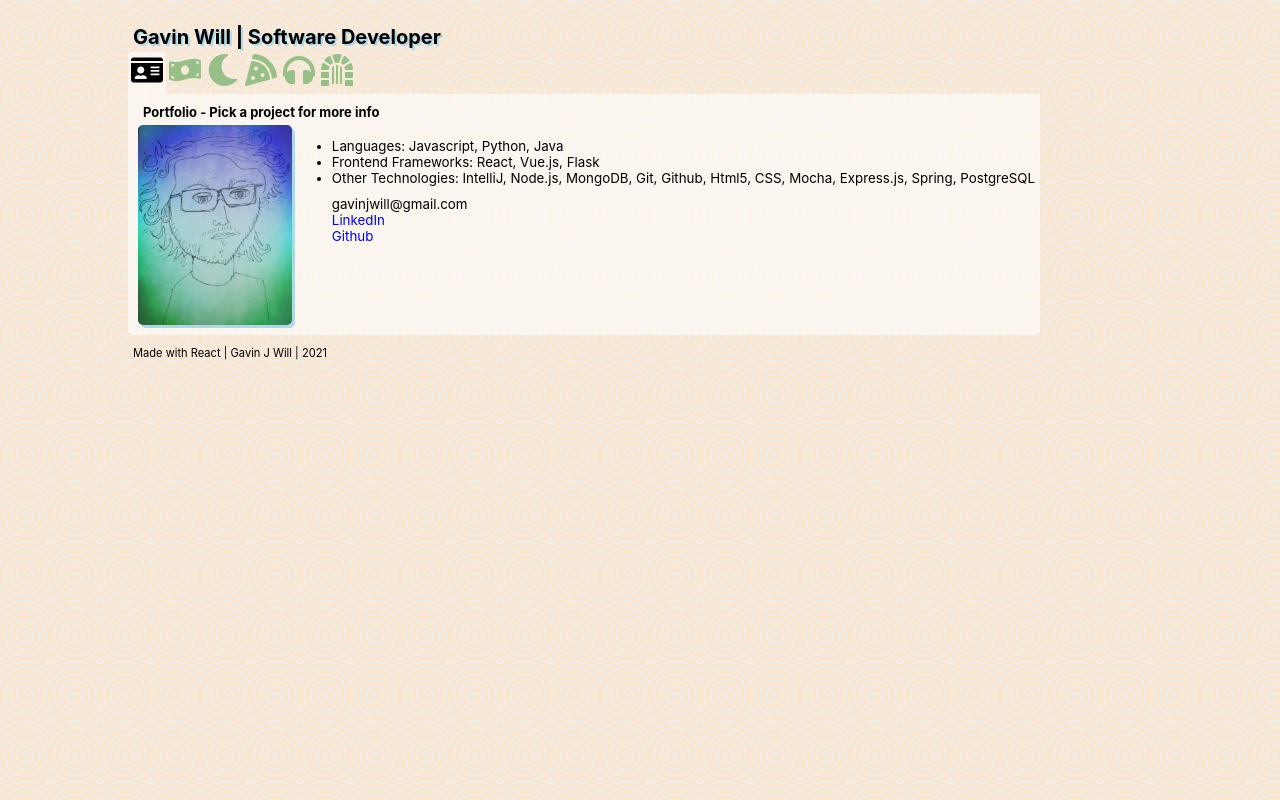
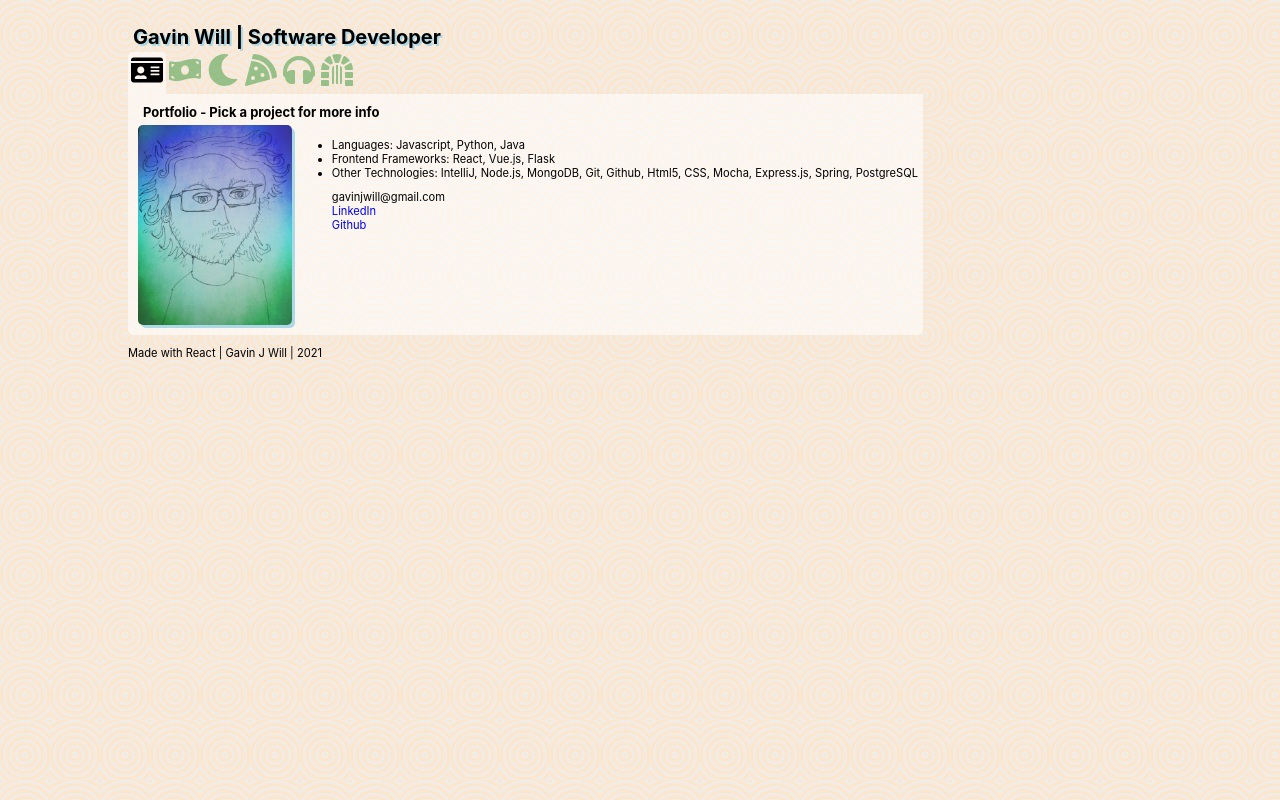
Before and after one commit to lushpurr/gjw_profile, a React (Create React App) app: page / in a window 1280 px wide. Built offline with nearby package versions, Linux system fonts and the light colour scheme.

Commit message:
fixed github router home issue

```diff
--- a/src/components/ProjectInfo.css
+++ /dev/null
@@ -1,4 +0,0 @@
-p {
-    padding: 0px 5px 5px 5px;
-
-}
--- a/src/components/ProjectInfo.js
+++ b/src/components/ProjectInfo.js
@@ -1,5 +1,4 @@
 import React from 'react';
-import './ProjectInfo.css'
 import Face from '.././images/face.jpg';
 import '../components/projects/Projects.css';
 
--- a/src/components/ProjectNav.js
+++ b/src/components/ProjectNav.js
@@ -11,7 +11,7 @@ function ProjectNav(){
 
             <ul className='nav'>
                 <li>
-                    <NavLink exact to="/"><FaIdCard className="icon"/></NavLink>
+                    <NavLink exact to={process.env.PUBLIC_URL + '/'}><FaIdCard className="icon"/></NavLink>
                 </li>
                 <li>
                     <NavLink to="/spend-tracker"><FaMoneyBillWave className="icon" alt="Spend Tracker"/></NavLink>
--- a/src/components/projects/Projects.css
+++ b/src/components/projects/Projects.css
@@ -16,6 +16,10 @@ h3{
     font-size: small;
 }
 p{
+    font-size: smaller;
+}
+
+li {
     font-size: smaller;
 }
 
--- a/src/containers/ProjectContainer.js
+++ b/src/containers/ProjectContainer.js
@@ -16,7 +16,7 @@ function ProjectContainer(){
 
             <Switch>
 
-            <Route exact path="/" render={() => {
+            <Route exact path={process.env.PUBLIC_URL + '/'} render={() => {
                 return (
                     <>
                         <div className="project-info">
```
